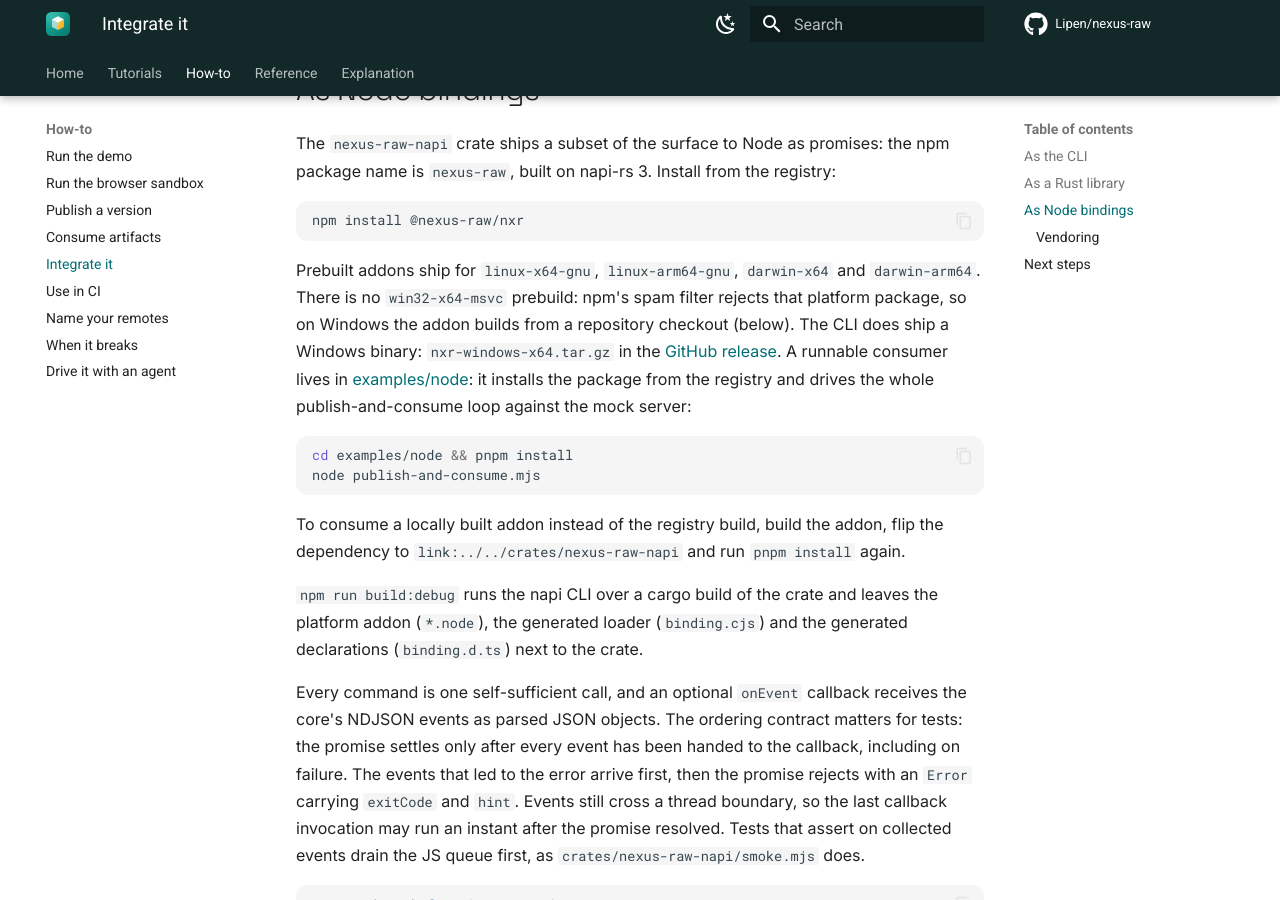
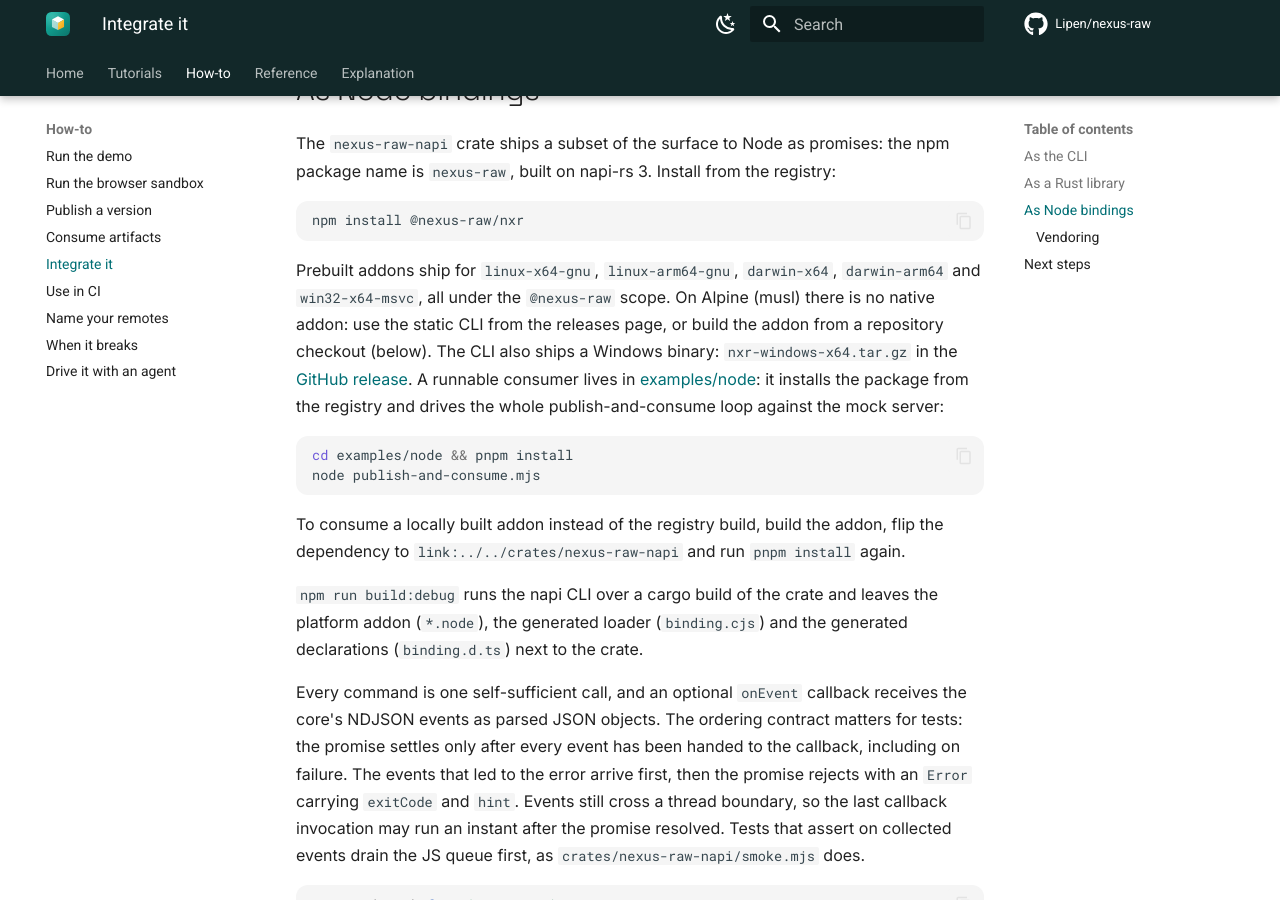
Before and after one commit to Lipen/nexus-raw, an MkDocs documentation site: the page built from docs/how-to/integrate.md, in a window 1280 px wide and 900 px high, scrolled down 3082 px. Built offline with MkDocs 1.6.1 and Material for MkDocs 9.7.7, drawn with Linux system fonts in a browser that asks for light colours; comment, search, counter and statistics services are not loaded.

````diff
--- a/docs/how-to/integrate.md
+++ b/docs/how-to/integrate.md
@@ -116,9 +116,9 @@ Install from the registry:
 npm install @nexus-raw/nxr
 ```
 
-Prebuilt addons ship for `linux-x64-gnu`, `linux-arm64-gnu`, `darwin-x64` and `darwin-arm64`.
-There is no `win32-x64-msvc` prebuild: npm's spam filter rejects that platform package, so on Windows the addon builds from a repository checkout (below).
-The CLI does ship a Windows binary: `nxr-windows-x64.tar.gz` in the [GitHub release](https://github.com/Lipen/nexus-raw/releases/latest).
+Prebuilt addons ship for `linux-x64-gnu`, `linux-arm64-gnu`, `darwin-x64`, `darwin-arm64` and `win32-x64-msvc`, all under the `@nexus-raw` scope.
+On Alpine (musl) there is no native addon: use the static CLI from the releases page, or build the addon from a repository checkout (below).
+The CLI also ships a Windows binary: `nxr-windows-x64.tar.gz` in the [GitHub release](https://github.com/Lipen/nexus-raw/releases/latest).
 A runnable consumer lives in [examples/node](https://github.com/Lipen/nexus-raw/tree/master/examples/node): it installs the package from the registry and drives the whole publish-and-consume loop against the mock server:
 
 ```bash
````
Also changed, not shown: 2 other files.
